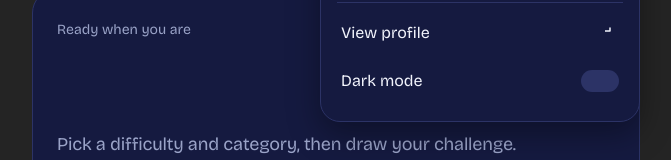
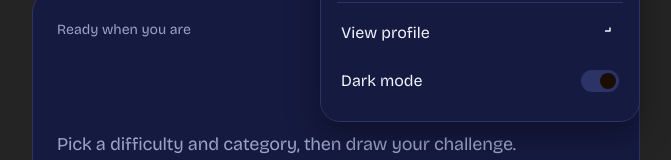
Before and after one commit to robertoandino/challenge-me, a React (Vite) app: page / in a window 1280 px wide. Both pictures are taken after a click on the button "Profile menu". Shown: the part 367-527 px from the top of the page, without its empty margins (304-975 px from the left). Built offline with nearby package versions, Linux system fonts and the light colour scheme.

Commit message:
Updating profileMenu css

```diff
--- a/src/components/ProfileMenu/ProfileMenu.css
+++ b/src/components/ProfileMenu/ProfileMenu.css
@@ -164,3 +164,23 @@
     border-radius: 999px;
     transition: background-color 0.2s;
 }
+
+.pm-switch-thumb {
+    position: absolute;
+    top: 3px;
+    left: 3px;
+    width: 16px;
+    height: 16px;
+    background: var(--cm-text);
+    border-radius: 50%;
+    transition: transform 0.2s;
+}
+
+.pm-item[aira-checked="true"] .pm-switch {
+    background: var(--cm-accent);
+}
+
+.pm-item[aria-checked="true"] .pm-switch-thumb {
+    transform: translateX(16px);
+    background: var(--cm-on-accent);
+}
```
